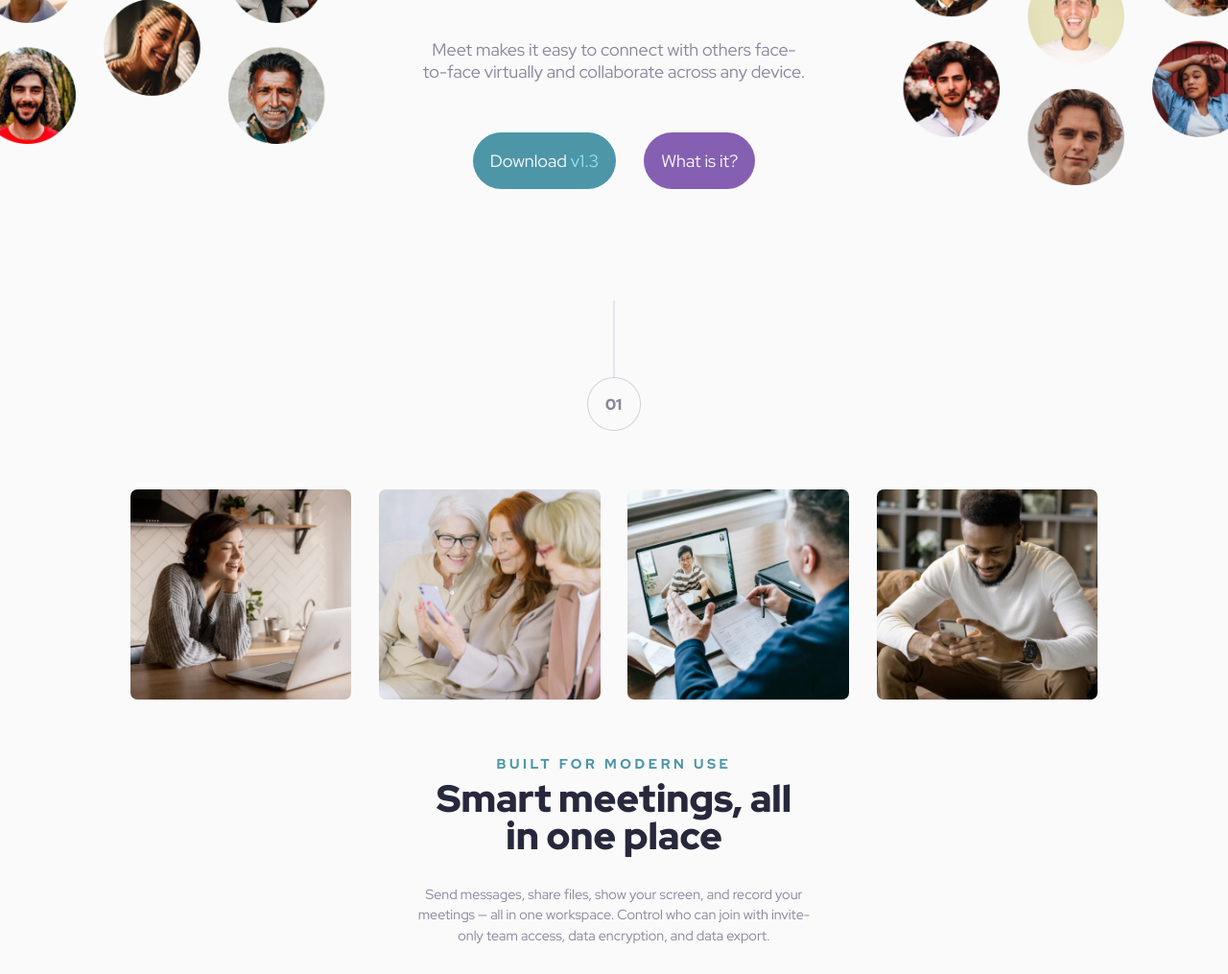
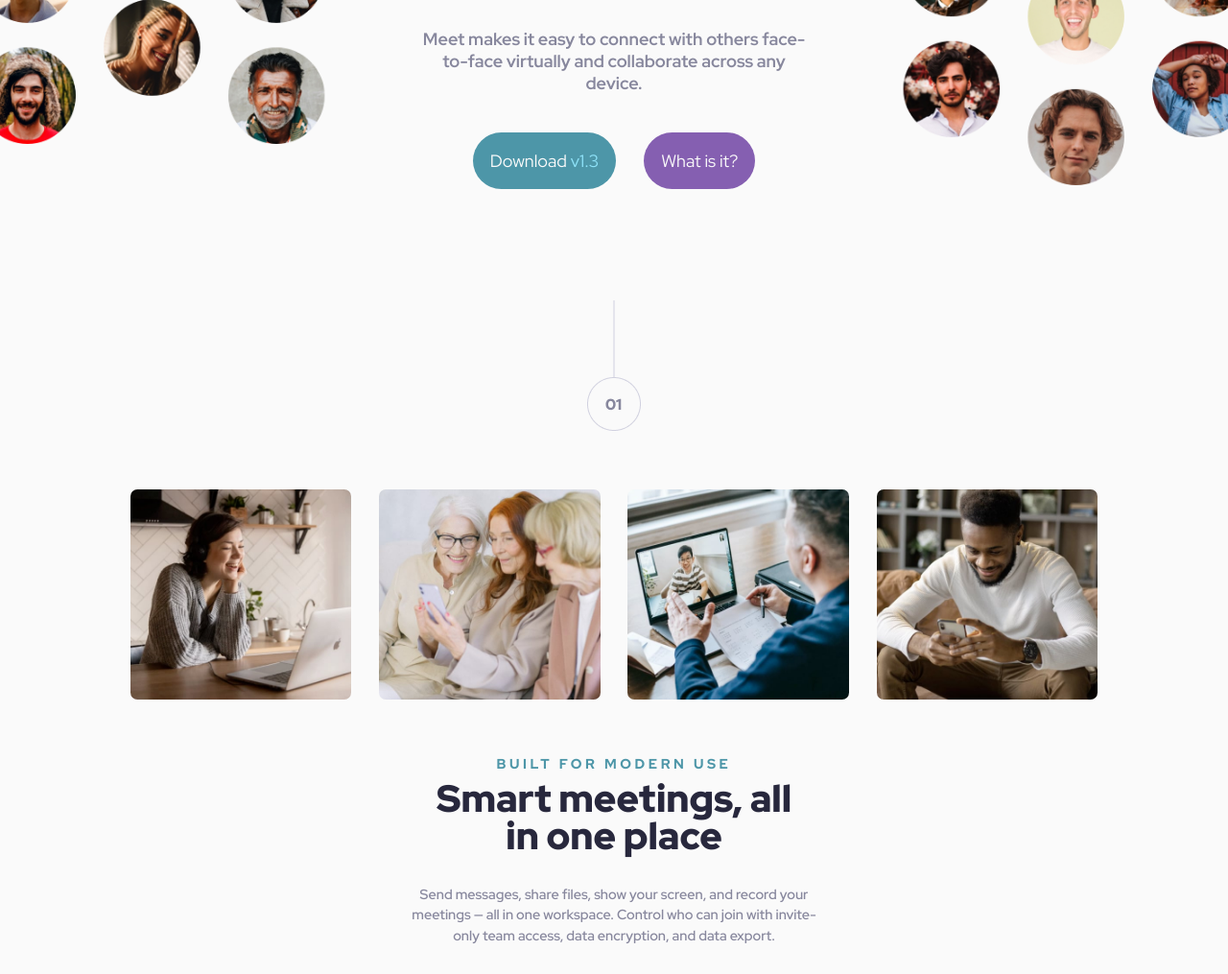
Before and after one commit to Lincoln-Dupree/Meet-Landing-Page, a plain HTML site: page index.html in a window 1280 px wide. Shown: the part 285-1300 px from the top of the page at 96% size. Drawn offline with Linux system fonts and the light colour scheme.

Commit message:
updated some font weights

```diff
--- a/styles.css
+++ b/styles.css
@@ -83,6 +83,7 @@ body {
 .header-text {
   font-size: 1.25rem;
   color: var(--Slate-600);
+  font-weight: 700;
 }
 
 .header-btns {
@@ -201,6 +202,7 @@ body {
   width: 37.5%;
   color: var(--Slate-600);
   line-height: 1.5;
+  font-weight: 600;
 }
 
 .num-02-container {
```
